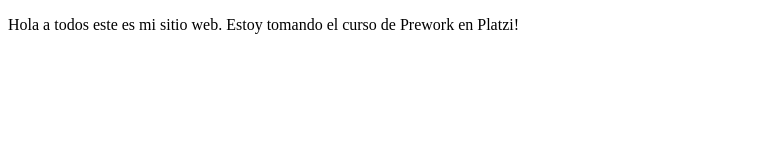
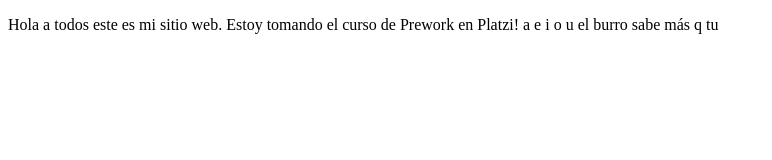
Before and after one commit to applepy4/CursoPreworkPlatzi, a plain HTML site: page index.html in a window 1280 px wide. Shown: the whole page, without its empty margins (0-772 px from the left). Drawn offline with Linux system fonts and the light colour scheme.

Commit message:
cambio 1

```diff
--- a/index.html
+++ b/index.html
@@ -10,6 +10,7 @@
     <p>
         Hola a todos este es mi sitio web.
         Estoy tomando el curso de Prework en Platzi!
+        a e i o u el burro sabe más q tu
     </p>
 </body>
 </html>
```
